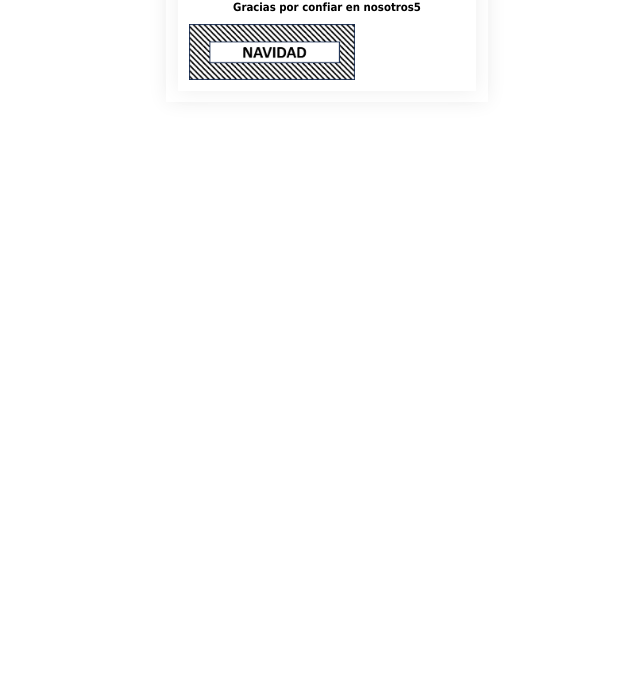
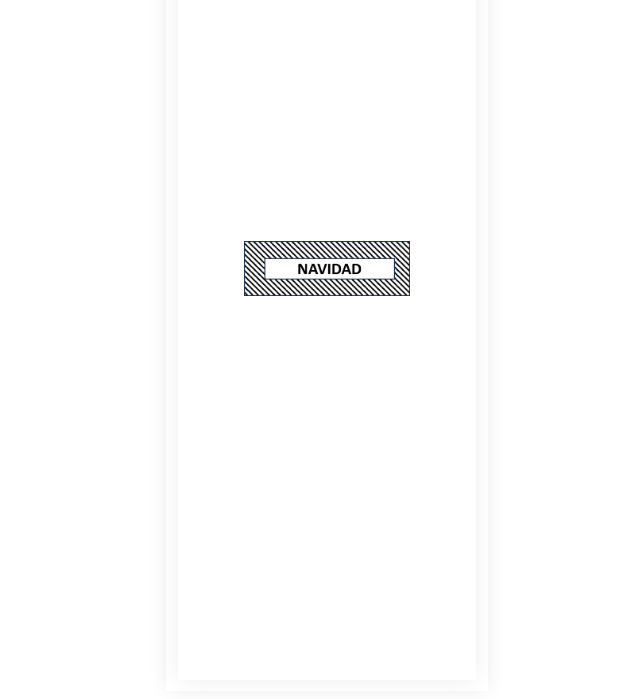
Before and after one commit to TickeVirtual/EvergreenCli, a plain HTML site: page index.html in a window 1280 px wide. Shown: the part 554-1253 px from the top of the page, without its empty margins (313-953 px from the left). Before the commit the page ends 800 px from the top, so only its background shows below. Drawn offline with Linux system fonts and the light colour scheme.

Commit message:
Update index.html

```diff
--- a/index.html
+++ b/index.html
@@ -188,6 +188,18 @@
 
         text-align: left;
       }
+
+    .saludo {
+            display: flex;
+            justify-content: center;
+            align-items: center;
+            height: 100vh; /* Ajusta según sea necesario */
+        }
+        img {
+            max-width: 100%;
+            height: auto;
+            display: none; /* Ocultar imágenes por defecto */
+        }
 
 
 
@@ -539,14 +551,14 @@ document.getElementById('impresoraButton').addEventListener('click', printTicket
             <p class="policy-title">
                 <b>
 
-                    Gracias por confiar en nosotros5</b>
+                    Gracias por confiar en nosotros6</b>
             </p>
 
 
 
     </div>
 
- <div class="imagen-contenedor">
+ <div class="saludo">
     <img id="fiestas" src="fiestas.png" alt="FIESTAS" width= "60%" style="display:none;">
     <img id="navidad" src="navidad.png" alt="NAVIDAD" width= "60%" style="display:none;">
  </div>
```
